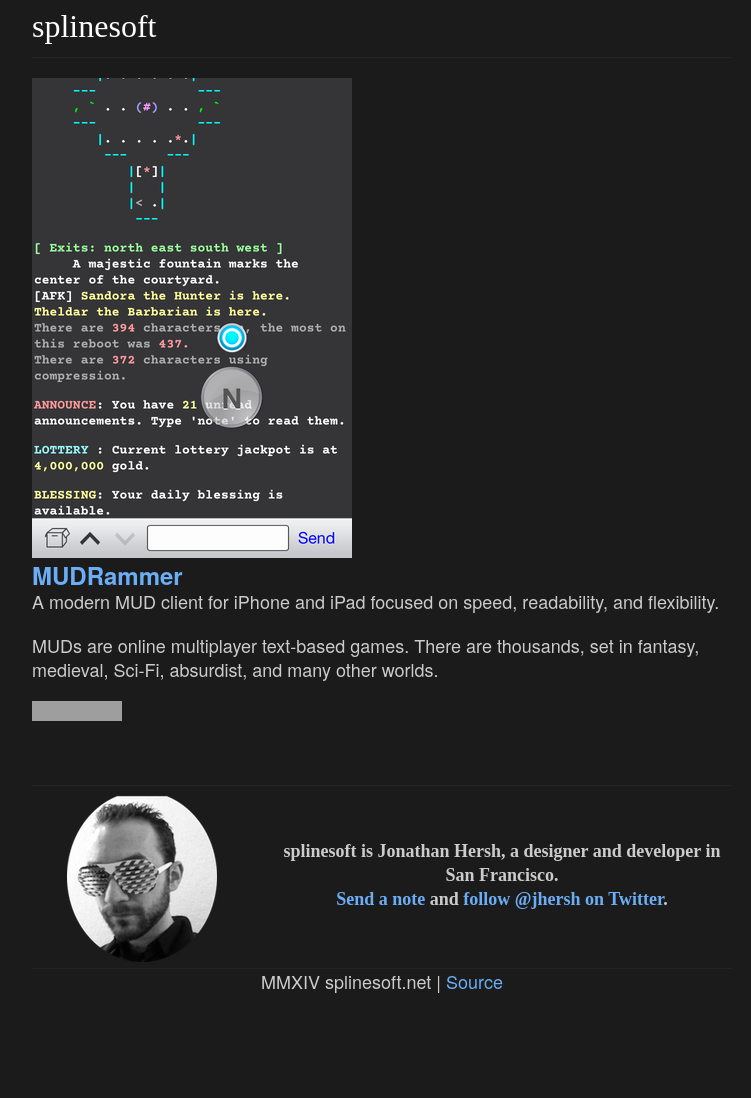
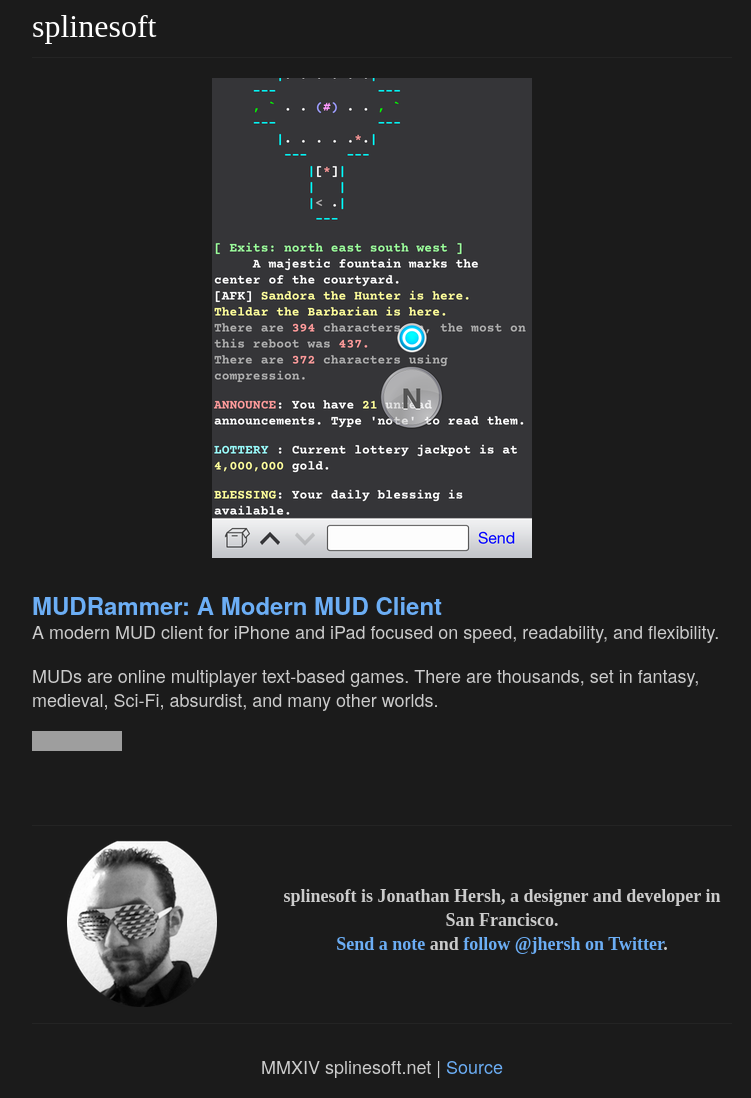
Before and after one commit to splinesoft/splinesoft.net, a Jekyll site: the page built from index.html, in a window 1280 px wide. Shown: the whole page, without its empty margins (138-889 px from the left). Built offline with Jekyll 4.4.1, drawn with Linux system fonts in a browser that asks for light colours; nearby versions of some CDN libraries; Markdown is read by kramdown in place of the engine named in the settings; before the commit the page ends 1013 px from its top, so only the background shows below that; grey boxes are pictures that could not be loaded.

Commit message:
Increase padding, spacing, center hero images

```diff
--- a/_includes/footer.html
+++ b/_includes/footer.html
@@ -6,7 +6,6 @@
         splinesoft is Jonathan Hersh, a designer and developer in San Francisco.<br/>
         <a href="mailto:{{ site.author.email }}">Send a note</a> and <a href="https://twitter.com/jhersh">follow @jhersh on Twitter</a>.
     </div>
-
   </div>
 
   <div class="twelve columns clearfix">
--- a/_includes/header.html
+++ b/_includes/header.html
@@ -36,7 +36,7 @@
 
     <meta name="viewport" content="width=device-width, initial-scale=1, maximum-scale=1">
 
-    <!-- mudrammer -->
+    <!-- MUDRammer! -->
     <meta name="apple-itunes-app" content="app-id=597157072"/>
 
     <link rel="shortcut icon" href="{{ site.images }}favicon.png">
--- a/_includes/mud-slideshow.html
+++ b/_includes/mud-slideshow.html
@@ -9,8 +9,14 @@ $(document).ready(function() {
 });
 </script>
 
-<div class="twelve columns clearfix">
-    <div id="slideshow" style="text-alignment:center; min-height: 485px;">
+<div class="clearfix">&nbsp;</div>
+
+<div class="three columns">
+	&nbsp;
+</div>
+
+<div class="six columns" style="margin-bottom:30px">
+    <div id="slideshow" style="min-height: 485px;">
       <a href="/mudrammer/"><img src="{{ site.images }}mud1.png" width="320" height="480" /></a>
       <a href="/mudrammer/"><img src="{{ site.images }}mud2.png" width="320" height="480" /></a>
       <a href="/mudrammer/"><img src="{{ site.images }}mud3.png" width="320" height="480" /></a>
--- a/css/layout.css
+++ b/css/layout.css
@@ -43,10 +43,12 @@
 }
 
 #footer {
-    margin-top: 20px;
+    margin-top: 30px;
+    margin-bottom: 30px;
 	border-top: 1px solid #242424;
 	border-bottom: 1px solid #242424;
-	padding-top: 5px;
+	padding-top: 10px;
+	padding-bottom: 10px;
 	text-align: center;
 	font-weight: bold;
 	font-family: "Futura";
--- a/index.html
+++ b/index.html
@@ -8,7 +8,7 @@ title: splinesoft.net
 <div class="clearfix">&nbsp;</div>
 
 <div class="twelve columns clearfix">
-    <span class="lead"><a href="/mudrammer/">MUDRammer</a></span>
+    <span class="lead"><a href="/mudrammer/">MUDRammer: A Modern MUD Client</a></span>
     <p>A modern MUD client for iPhone and iPad focused on speed, readability, and flexibility.</p>
     <p>MUDs are online multiplayer text-based games. There are thousands, set in fantasy, medieval, Sci-Fi, absurdist, and many other worlds.</p>
     <p>
```
